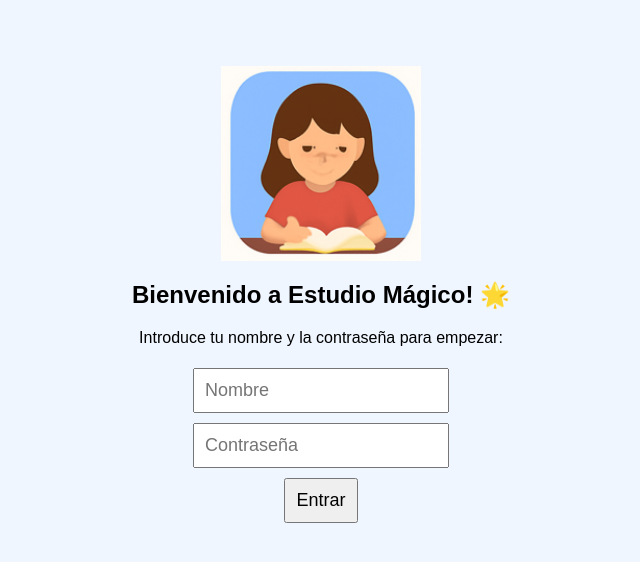
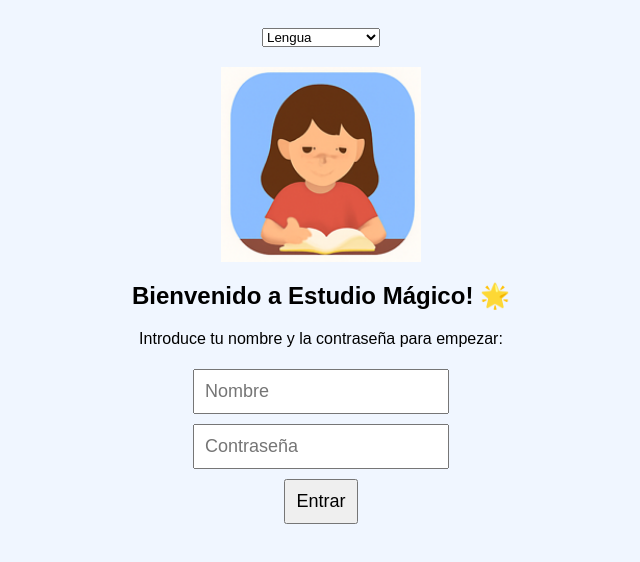
Before and after one commit to sergio85A/aprendalia_v2, a plain HTML site: page index.html in a window 1280 px wide. Shown: the whole page, without its empty margins (319-959 px from the left). Drawn offline with Linux system fonts and the light colour scheme.

Commit message:
Add files via upload

```diff
--- a/index.html
+++ b/index.html
@@ -8,7 +8,7 @@
 </head>
 <body>
 
-<select id="subject" style="display:none">
+<select id="subject">
   <option value="">Elige asignatura</option>
   <option value="Lengua" selected>Lengua</option>
   <option value="Inglés">Inglés</option>
```
